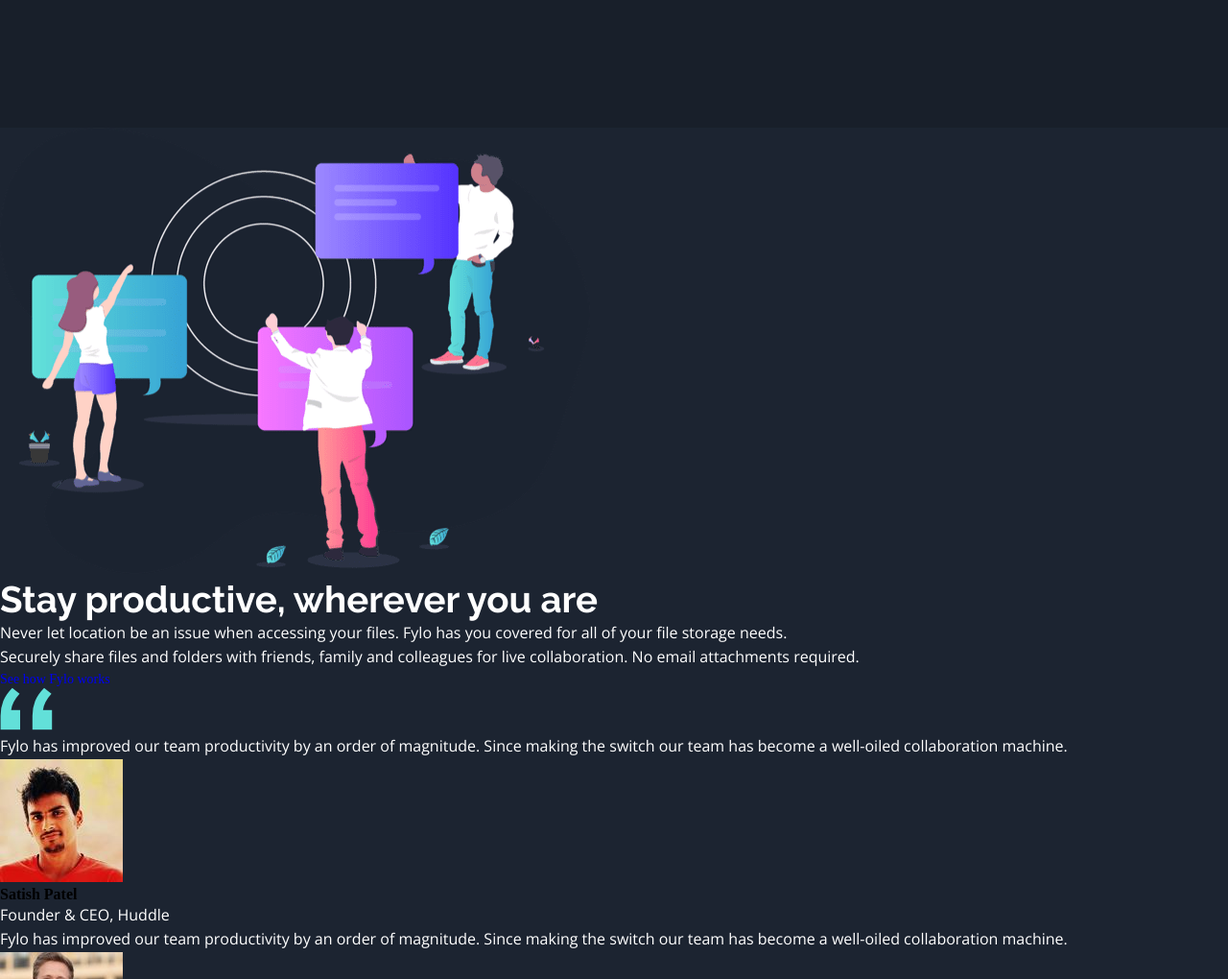
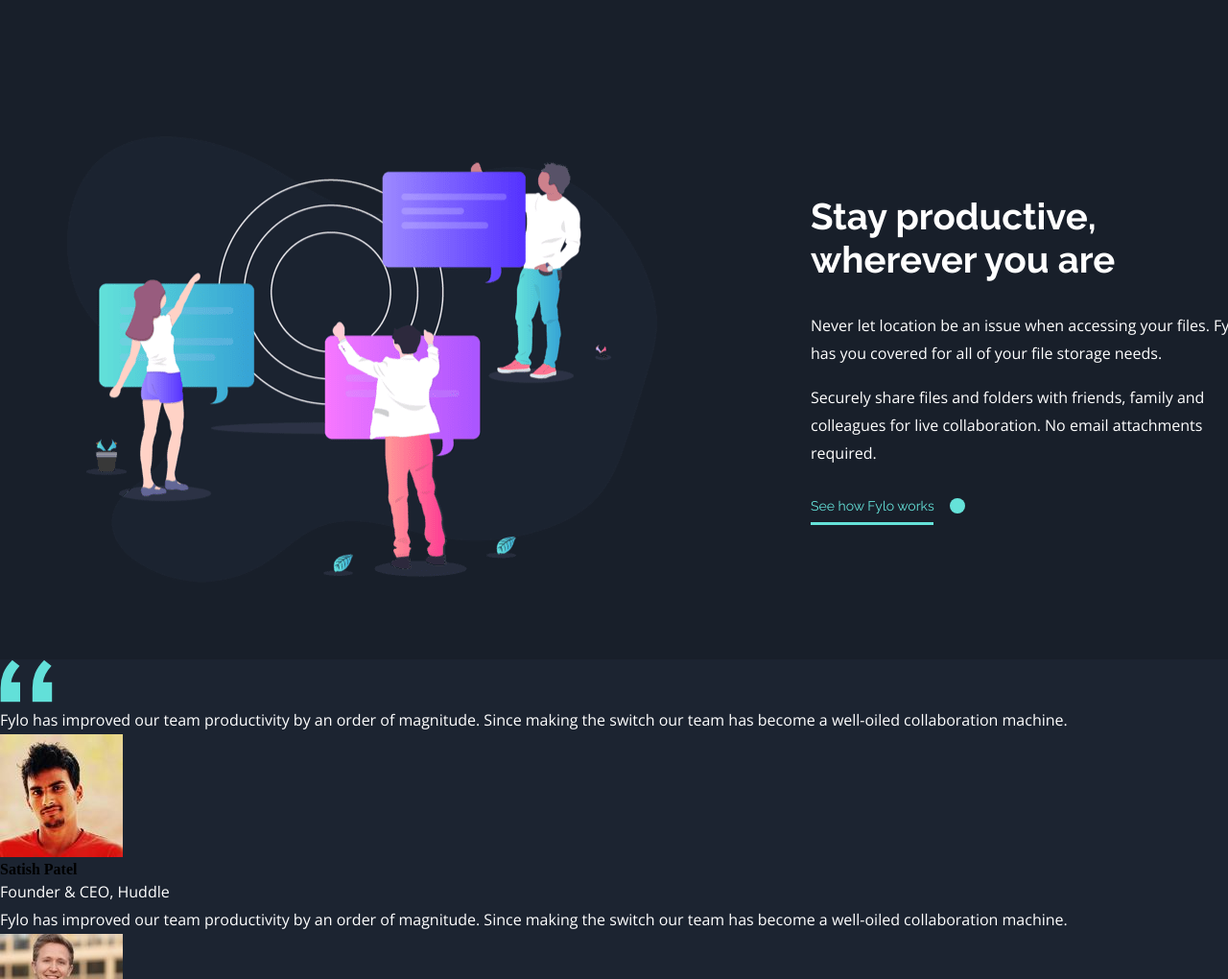
Before and after one commit to thusharathiwanka/Frontend-mentor-fylo, a plain HTML site: page index.html in a window 1280 px wide. Shown: the part 1780-2800 px from the top of the page at 96% size. Drawn offline with nearby package versions, Linux system fonts and the light colour scheme.

Commit message:
CREATE: about section styles added

```diff
--- /dev/null
+++ b/app/style/_about.scss
@@ -0,0 +1,55 @@
+.about {
+   background: $features-background-color;
+   padding-bottom: 5rem;
+
+   .about-content {
+      @include flex;
+      justify-content: space-between;
+      @include body-margin;
+      @include body-padding;
+   }
+
+   .text-content {
+      padding-left: 10rem;
+   }
+
+   h1 {
+      width: 20rem;
+      padding-bottom: 2rem;
+   }
+
+   p {
+      width: 30rem;
+   }
+
+   a {
+      font-family: $header-font;
+      color: $cyan-accent;
+      margin-top: 2rem;
+      display: inline-block;
+      position: relative;
+      transition: color 0.3s ease-in-out;
+
+      &:hover {
+         color: $white-accent;
+      }
+
+      &::after {
+         content: "";
+         width: 1rem;
+         height: 1rem;
+         background: $cyan-accent;
+         position: absolute;
+         border-radius: 50%;
+         margin-left: 1rem;
+      }
+   }
+
+   span {
+      height: .2rem;
+      width: 8rem;
+      background: $cyan-accent;
+      display: block;
+      margin-top: .5rem;
+   }
+}
--- a/app/style/_globals.scss
+++ b/app/style/_globals.scss
@@ -23,7 +23,6 @@ $standard-font-size: 0.875rem;
    display: flex;
    justify-content: center;
    align-items: center;
-   flex-wrap: wrap;
 }
 
 @mixin body-margin {
@@ -67,7 +66,7 @@ p {
    color: $white-accent;
    font-family: $standard-font;
    font-weight: 400;
-   line-height: 1.6;
+   line-height: 1.8;
 }
 
 a {
--- a/app/style/_helper.scss
+++ b/app/style/_helper.scss
@@ -6,4 +6,6 @@
    background: $blue-accent;
    border-radius: 30px;
    margin: 2rem 0;
+   outline: none;
+   border: none;
 }
--- a/app/style/style.scss
+++ b/app/style/style.scss
@@ -3,3 +3,4 @@
 @import "nav";
 @import "hero";
 @import "features";
+@import "about";
--- a/index.html
+++ b/index.html
@@ -70,9 +70,11 @@
             <h1>Stay productive, wherever you are</h1>
             <p>Never let location be an issue when accessing your files. Fylo has you covered for all of your file
               storage needs.</p>
+            <br>
             <p>Securely share files and folders with friends, family and colleagues for live collaboration. No email
               attachments required.</p>
             <a href="#">See how Fylo works</a>
+            <span> </span>
           </div>
         </div>
       </section>
```
Also changed, not shown: dist/style.css, 1 other file.
